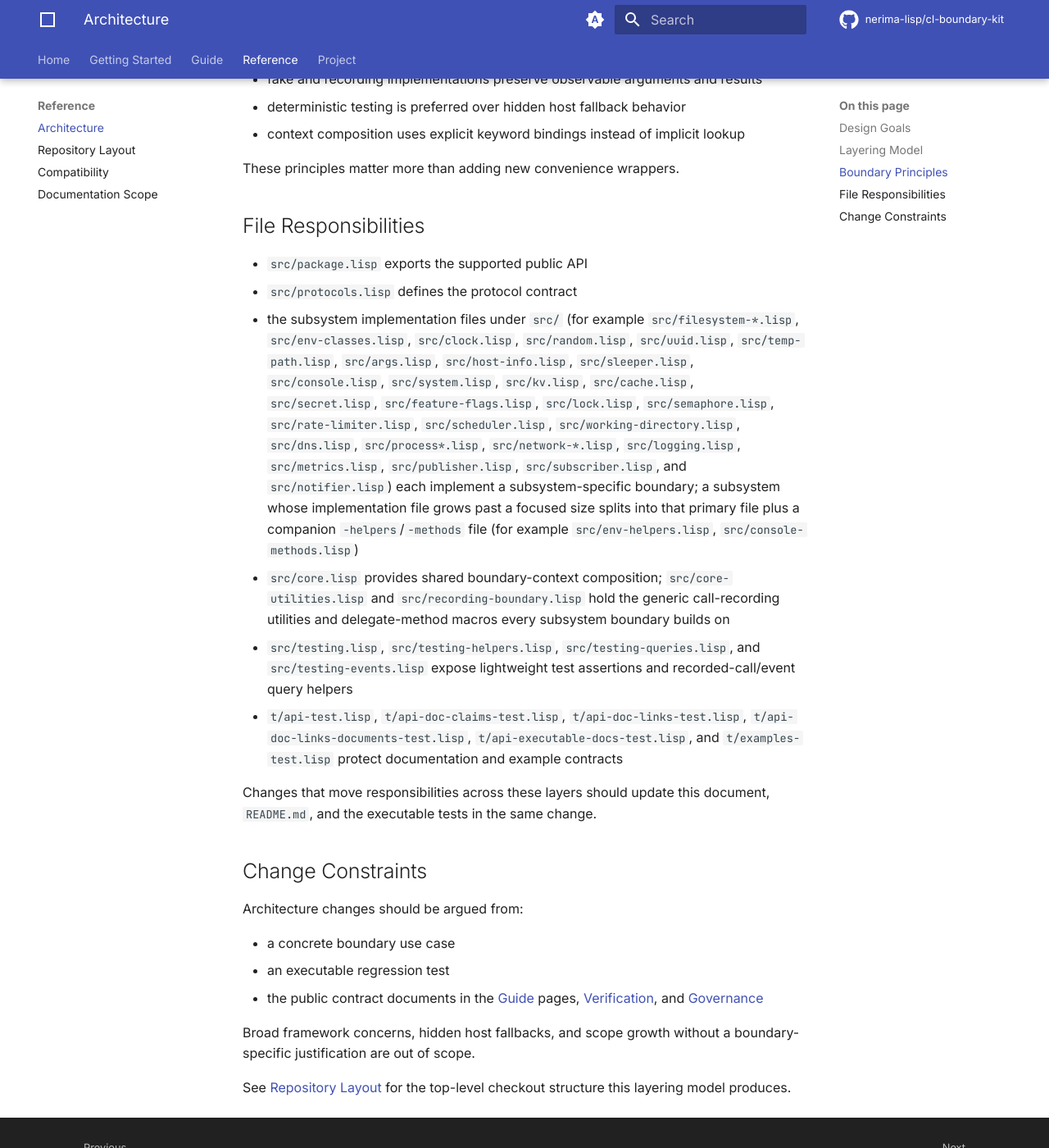
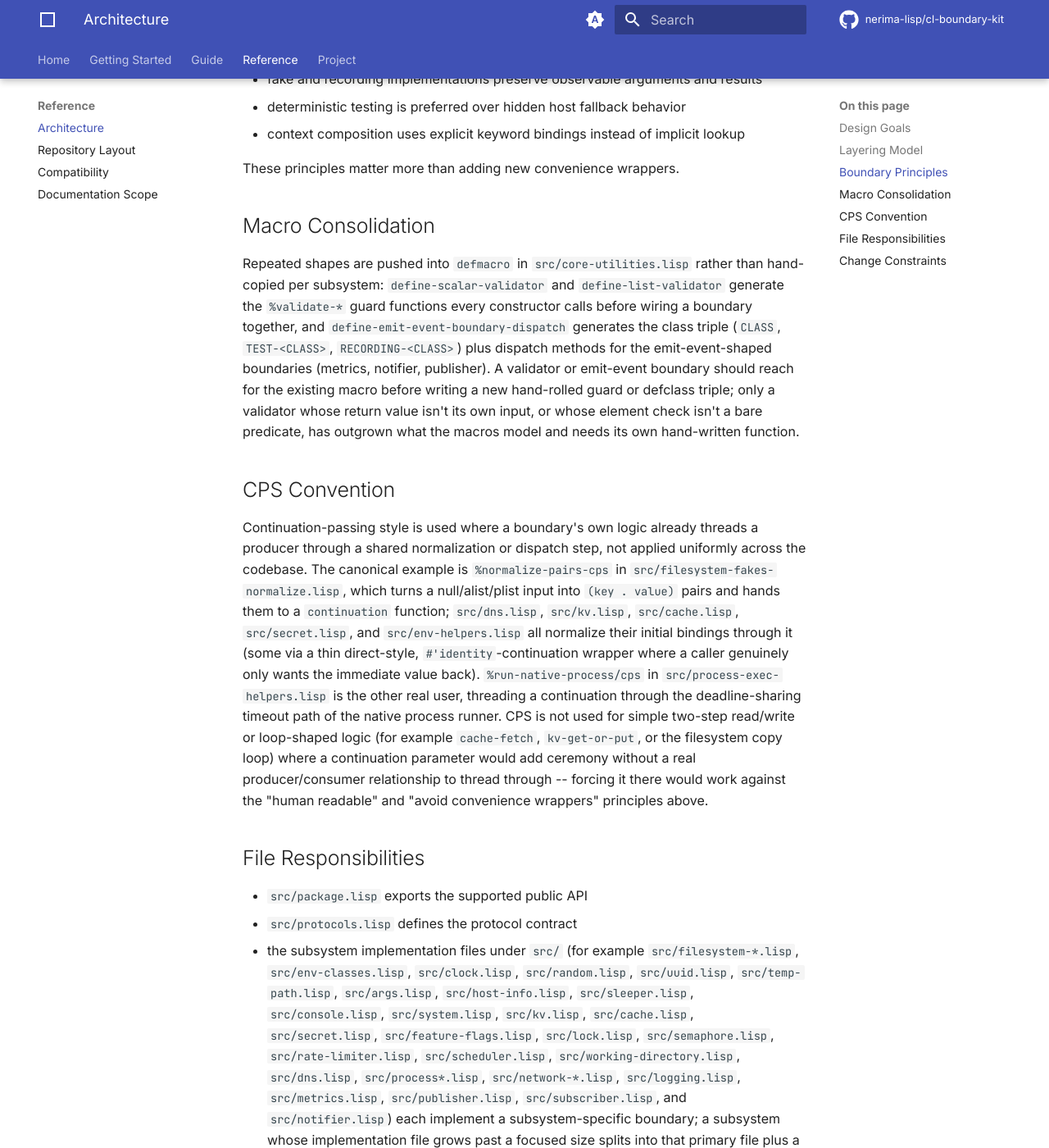
Before and after one commit to nerima-lisp/cl-boundary-kit, an MkDocs documentation site: the page built from docs/src/reference/architecture.md, in a window 1280 px wide and 1400 px high, scrolled down 1066 px. Shown: the whole window at 82% size. Built offline with MkDocs 1.6.1 and Material for MkDocs 9.7.7, drawn with Linux system fonts in a browser that asks for light colours; comment, search, counter and statistics services are not loaded; some of the changed text lies outside the part shown.

Commit message:
docs: document the macro-consolidation and CPS conventions, and test-writing conventions
Add "Macro Consolidation" and "CPS Convention" sections to Architecture
describing when to reach for define-scalar-validator/define-list-validator/
define-emit-event-boundary-dispatch versus a hand-written function, and
where CPS is (and is deliberately not) used in this codebase.

Add a paragraph to Contributing's Test Expectations describing the
describe/before-each grouping convention and the preference for a
specific expect matcher (including :to-have-recorded-calls for a
recording boundary's whole call history) over wrapping a predicate in
:to-be-truthy.

```diff
--- a/docs/src/reference/architecture.md
+++ b/docs/src/reference/architecture.md
@@ -37,6 +37,40 @@ The library keeps a few constraints stable across subsystems:
 
 These principles matter more than adding new convenience wrappers.
 
+## Macro Consolidation
+
+Repeated shapes are pushed into `defmacro` in `src/core-utilities.lisp` rather
+than hand-copied per subsystem: `define-scalar-validator` and
+`define-list-validator` generate the `%validate-*` guard functions every
+constructor calls before wiring a boundary together, and
+`define-emit-event-boundary-dispatch` generates the class triple (`CLASS`,
+`TEST-<CLASS>`, `RECORDING-<CLASS>`) plus dispatch methods for the
+emit-event-shaped boundaries (metrics, notifier, publisher). A validator or
+emit-event boundary should reach for the existing macro before writing a new
+hand-rolled guard or defclass triple; only a validator whose return value
+isn't its own input, or whose element check isn't a bare predicate, has
+outgrown what the macros model and needs its own hand-written function.
+
+## CPS Convention
+
+Continuation-passing style is used where a boundary's own logic already
+threads a producer through a shared normalization or dispatch step, not
+applied uniformly across the codebase. The canonical example is
+`%normalize-pairs-cps` in `src/filesystem-fakes-normalize.lisp`, which turns a
+null/alist/plist input into `(key . value)` pairs and hands them to a
+`continuation` function; `src/dns.lisp`, `src/kv.lisp`, `src/cache.lisp`,
+`src/secret.lisp`, and `src/env-helpers.lisp` all normalize their initial
+bindings through it (some via a thin direct-style, `#'identity`-continuation
+wrapper where a caller genuinely only wants the immediate value back).
+`%run-native-process/cps` in `src/process-exec-helpers.lisp` is the other
+real user, threading a continuation through the deadline-sharing timeout path
+of the native process runner. CPS is not used for simple two-step read/write
+or loop-shaped logic (for example `cache-fetch`, `kv-get-or-put`, or the
+filesystem copy loop) where a continuation parameter would add ceremony
+without a real producer/consumer relationship to thread through -- forcing it
+there would work against the "human readable" and "avoid convenience
+wrappers" principles above.
+
 ## File Responsibilities
 
 - `src/package.lisp` exports the supported public API
@@ -61,9 +95,9 @@ These principles matter more than adding new convenience wrappers.
 - `src/testing.lisp`, `src/testing-helpers.lisp`, `src/testing-queries.lisp`,
   and `src/testing-events.lisp` expose lightweight test assertions and
   recorded-call/event query helpers
-- `t/api-test.lisp`, `t/api-doc-claims-test.lisp`, `t/api-doc-links-test.lisp`,
-  `t/api-doc-links-documents-test.lisp`, `t/api-executable-docs-test.lisp`, and
-  `t/examples-test.lisp` protect documentation and example contracts
+- `t/api-test.lisp`, the `t/api-doc-*-test.lisp` and
+  `t/api-executable-docs-*-test.lisp` split suites, and `t/examples-test.lisp`
+  protect documentation and example contracts
 
 Changes that move responsibilities across these layers should update this
 document, `README.md`, and the executable tests in the same change.
```
Also changed, not shown: docs/src/project/contributing.md (+16 -2 lines).
